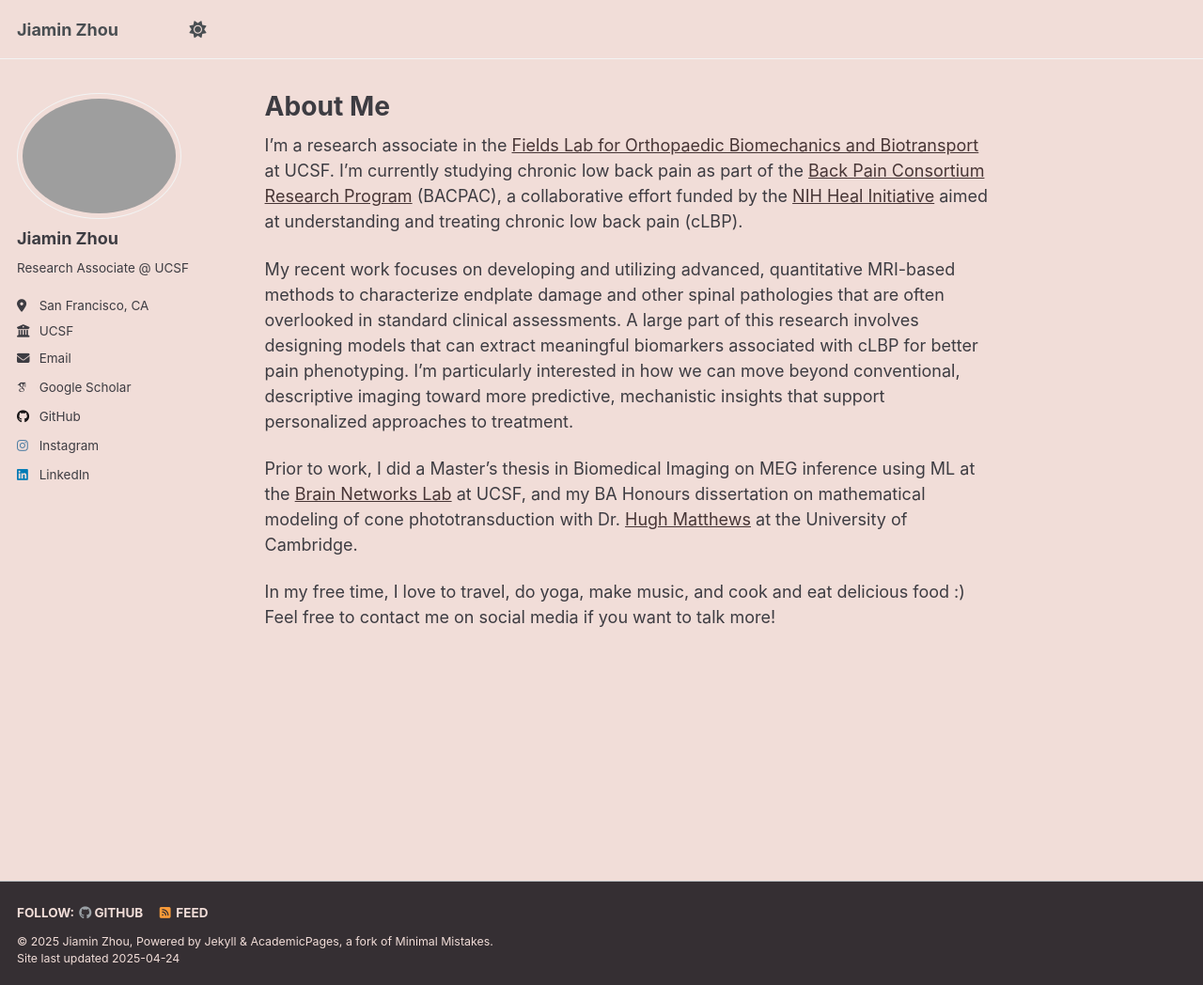
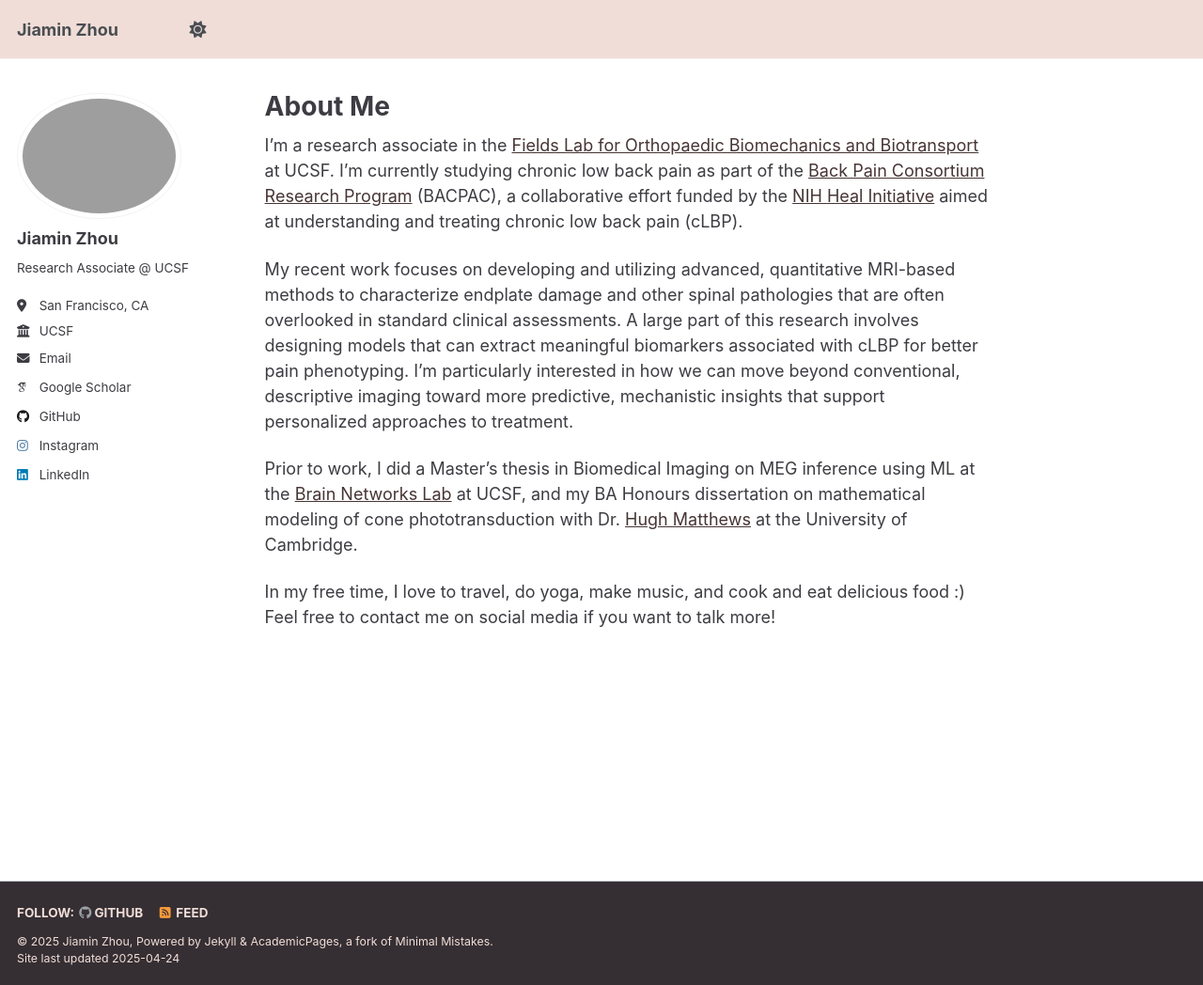
Before and after one commit to zhoji/zhoji.github.io, a Jekyll site: the page built from _pages/about.md, in a window 1280 px wide and 1048 px high. Shown: the whole window at 94% size. Built offline with Jekyll 4.4.1, drawn with Linux system fonts in a browser that asks for light colours; some web fonts are replaced.

Commit message:
new colors!

```diff
--- a/assets/css/main.scss
+++ b/assets/css/main.scss
@@ -70,7 +70,7 @@ $dark-brand-color: $dark-van-dyke !default;          // Dark brand color
 /* Force application in key areas */
 
 :root {
-  --global-bg-color: #f1ddd8;   // $misty-rose (light background)
+  --global-bg-color: #fff; // #f1ddd8;   // $misty-rose (light background)
   --global-text-color: #3d3c42; // $onyx (main text color)
   --skill-bg: #f7efec;         /* lighter than misty rose */
   --skill-text: #352f33;
@@ -88,7 +88,7 @@ html[data-theme="dark"] {
 }
 
 body {
-  background-color: $background-color;
+  background-color: #fff;
   color: $text-color;
 }
 
@@ -99,12 +99,25 @@ a:hover {
   color: darken($link-color, 10%);
 }
 
-/* Masthead + Footer for both modes */
 .site-header,
 .site-footer,
 .page__footer {
   background-color: $brand-color;
   color: $background-color;
+}
+
+.masthead,
+.greedy-nav,
+.masthead__menu-item {
+  background-color: $background-color;
+  color: $text-color;
+}
+
+[data-theme="dark"] .masthead,
+[data-theme="dark"] .greedy-nav,
+[data-theme="dark"] .masthead__menu-item {
+  background-color: $dark-onyx;
+  color: $dark-text-color;
 }
 
 /* Dark mode overrides using [data-theme] */
```
